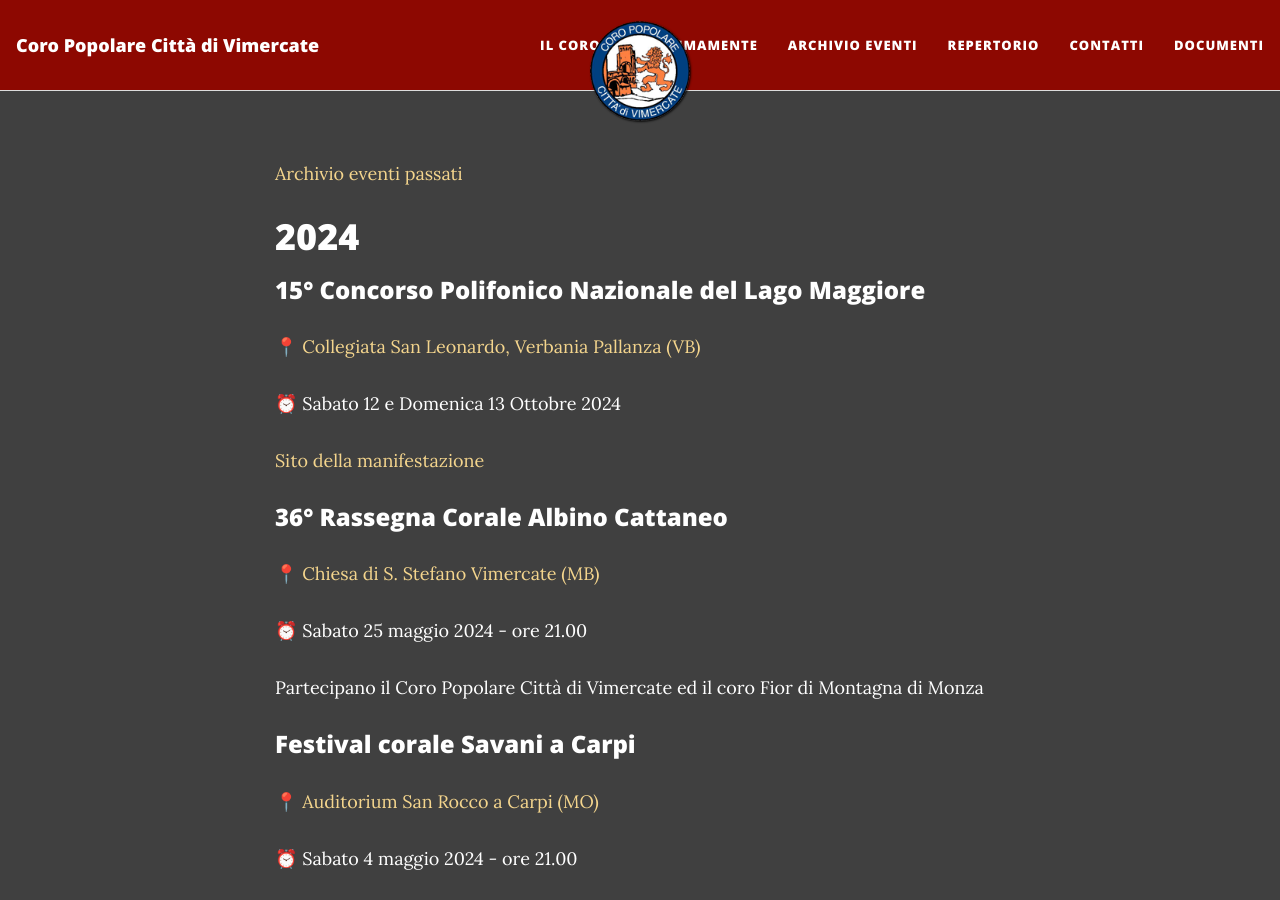
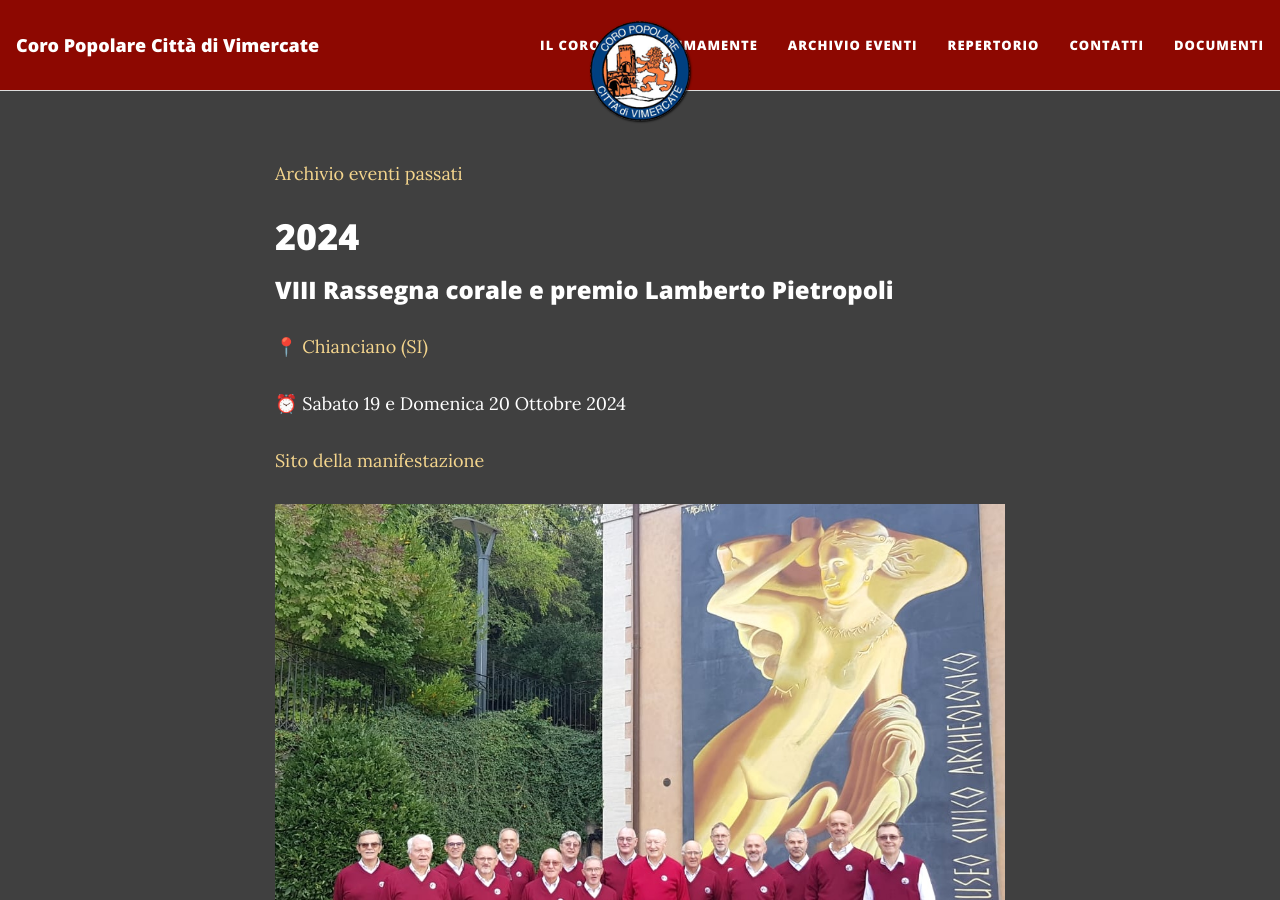
Before and after one commit to Corovimercate/Corovimercate.github.io, a Jekyll site: the page built from eventi/2024.md, in a window 1280 px wide and 900 px high. Built offline with Jekyll 4.4.1, drawn with Linux system fonts in a browser that asks for light colours; nearby versions of some CDN libraries.

Commit message:
Published old eventi

```diff
--- a/eventi/2024.md
+++ b/eventi/2024.md
@@ -5,6 +5,22 @@
 [Archivio eventi passati](..)
 
 # 2024
+
+
+### VIII Rassegna corale e premio Lamberto Pietropoli
+
+<p>📍 <a href="https://maps.app.goo.gl/WdZ2nGyo3GXXk8PfA">Chianciano (SI)</a></p>
+<p>⏰ Sabato 19 e Domenica 20 Ottobre 2024</p>
+<p><a href="https://www.facebook.com/rassegnapremiopietropoli/">Sito della manifestazione</a></p>
+
+
+<img class="fit-picture"
+     src="https://www.corovimercate.it/assets/img/chianciano_1.jpg"
+     alt="Foto del coro">
+
+<img class="fit-picture"
+     src="https://www.corovimercate.it/assets/img/chianciano_2.jpg"
+     alt="Foto del coro">
 
 ### 15° Concorso Polifonico Nazionale del Lago Maggiore
 
```
